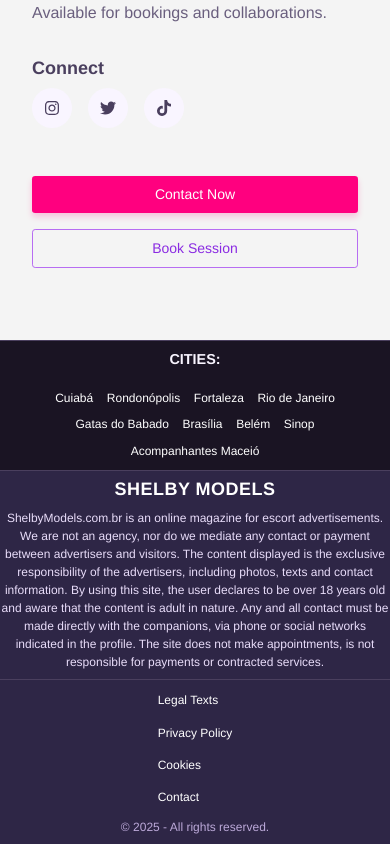
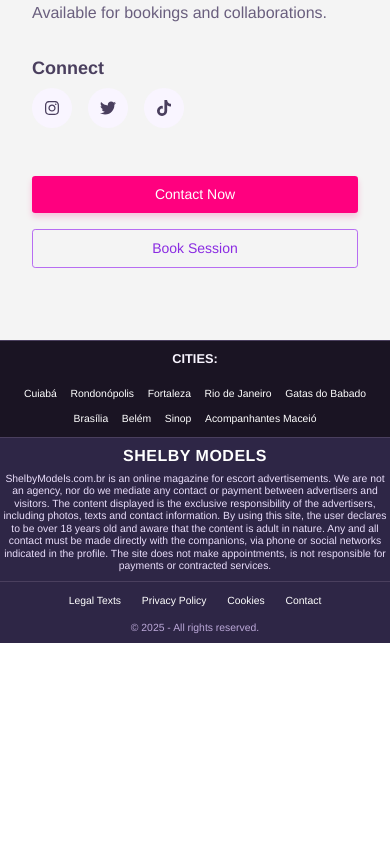
Before and after one commit to rodrigomarcell/ShelbyModels.Frontend, a React (Vite) app: page /model/1 in a window 390 px wide. Shown: the part 1390-2234 px from the top of the page. After the commit the page ends 2033 px from the top, so only its background shows below. Built offline with nearby package versions, Linux system fonts and the light colour scheme.

Commit message:
Reduz tamanhos de fonte e espaçamentos no rodapé para melhorar a apresentação visual e responsividade. Ajustes feitos em várias classes CSS, mantendo a consistência no design para dispositivos móveis.

```diff
--- a/src/components/Footer/Footer.css
+++ b/src/components/Footer/Footer.css
@@ -14,7 +14,7 @@
 .footer-top {
   background-color: var(--color-neutral-900); /* Mais escuro que o resto */
   text-align: center;
-  padding: var(--space-2) 0;
+  padding: var(--space-1) 0;
   border-bottom: 1px solid var(--color-neutral-700);
 }
 
@@ -29,8 +29,8 @@
 .cities-label {
   font-weight: 600;
   color: var(--color-neutral-100);
-  margin-right: var(--space-2);
-  font-size: 0.9rem;
+  margin-right: var(--space-1);
+  font-size: 0.8rem; /* Reduzido de 0.9rem */
 }
 
 .cities-links {
@@ -42,7 +42,7 @@
 .city-link {
   color: white;
   text-decoration: none;
-  font-size: 0.875rem;
+  font-size: 0.75rem; /* Reduzido de 0.875rem */
   padding: 0.25rem 0.5rem;
   border-radius: var(--radius-sm);
   transition: all var(--transition-quick);
@@ -59,16 +59,16 @@
 .footer-middle {
   background-color: var(--color-neutral-800); /* Background normal */
   text-align: center;
-  padding: var(--space-2) 0;
+  padding: var(--space-1) 0;
   border-bottom: 1px solid var(--color-neutral-700);
 }
 
 .site-name {
-  margin-bottom: var(--space-2);
+  margin-bottom: var(--space-1);
 }
 
 .footer-brand {
-  font-size: 1.5rem;
+  font-size: 1.25rem; /* Reduzido de 1.5rem */
   font-weight: 700;
   color: white;
   margin: 0;
@@ -82,8 +82,8 @@
 
 .footer-disclaimer-text p {
   color: var(--color-neutral-300);
-  font-size: 0.85rem;
-  line-height: 1.6;
+  font-size: 0.75rem; /* Reduzido de 0.85rem */
+  line-height: 1.3; /* Reduzido de 1.4 para todos os tamanhos */
   margin: 0;
 }
 
@@ -93,8 +93,8 @@
   display: flex;
   flex-direction: column;
   align-items: center;
-  gap: var(--space-2);
-  padding: var(--space-2) 0;
+  gap: var(--space-1);
+  padding: var(--space-1) 0;
 }
 
 .legal-links {
@@ -108,7 +108,7 @@
 .legal-link {
   color: white;
   text-decoration: none;
-  font-size: 0.875rem;
+  font-size: 0.75rem; /* Reduzido de 0.875rem */
   font-weight: 500;
   transition: all var(--transition-quick);
   padding: 0.25rem 0.5rem;
@@ -127,23 +127,23 @@
 
 .footer-copyright p {
   color: var(--color-neutral-400);
-  font-size: 0.8rem;
+  font-size: 0.7rem; /* Reduzido de 0.8rem */
   margin: 0;
 }
 
 /* Responsive Design */
 @media (max-width: 768px) {
   .footer-top {
-    padding: var(--space-2) 0;
+    padding: var(--space-1) 0;
   }
 
   .footer-middle {
-    padding: var(--space-2) 0;
+    padding: var(--space-1) 0;
   }
 
   .footer-bottom {
-    padding: var(--space-2) 0;
-    gap: var(--space-2);
+    padding: var(--space-1) 0;
+    gap: var(--space-1);
   }
 
   .footer-cities {
@@ -162,24 +162,25 @@
   }
 
   .city-link {
-    font-size: 0.8rem;
+    font-size: 0.7rem; /* Reduzido de 0.8rem */
     padding: 0.2rem 0.4rem;
   }
 
   .footer-brand {
-    font-size: 1.25rem;
+    font-size: 1.1rem; /* Reduzido de 1.25rem */
   }
 
   .footer-disclaimer-text p {
-    font-size: 0.8rem;
+    font-size: 0.7rem; /* Reduzido de 0.8rem */
+    line-height: 1.3; /* Mantido consistente */
   }
 
   .legal-links {
-    gap: var(--space-2);
+    gap: var(--space-1);
   }
 
   .legal-link {
-    font-size: 0.8rem;
+    font-size: 0.7rem; /* Reduzido de 0.8rem */
     padding: 0.2rem 0.4rem;
   }
 
@@ -207,30 +208,32 @@
   }
 
   .city-link {
-    font-size: 0.75rem;
+    font-size: 0.65rem; /* Reduzido de 0.75rem */
     padding: 0.15rem 0.3rem;
   }
 
   .footer-brand {
-    font-size: 1.125rem;
+    font-size: 1rem; /* Reduzido de 1.125rem */
   }
 
   .footer-disclaimer-text p {
-    font-size: 0.75rem;
-    line-height: 1.5;
+    font-size: 0.65rem; /* Reduzido de 0.75rem */
+    line-height: 1.2; /* Reduzido ainda mais para mobile */
   }
 
   .legal-links {
-    flex-direction: column;
+    flex-direction: row; /* Mudado de column para row */
+    flex-wrap: wrap;
+    justify-content: center;
     gap: var(--space-1);
   }
 
   .legal-link {
-    font-size: 0.75rem;
+    font-size: 0.65rem; /* Reduzido de 0.75rem */
   }
 
   .footer-copyright p {
-    font-size: 0.75rem;
+    font-size: 0.65rem; /* Reduzido de 0.75rem */
   }
 
   .site-name {
```
